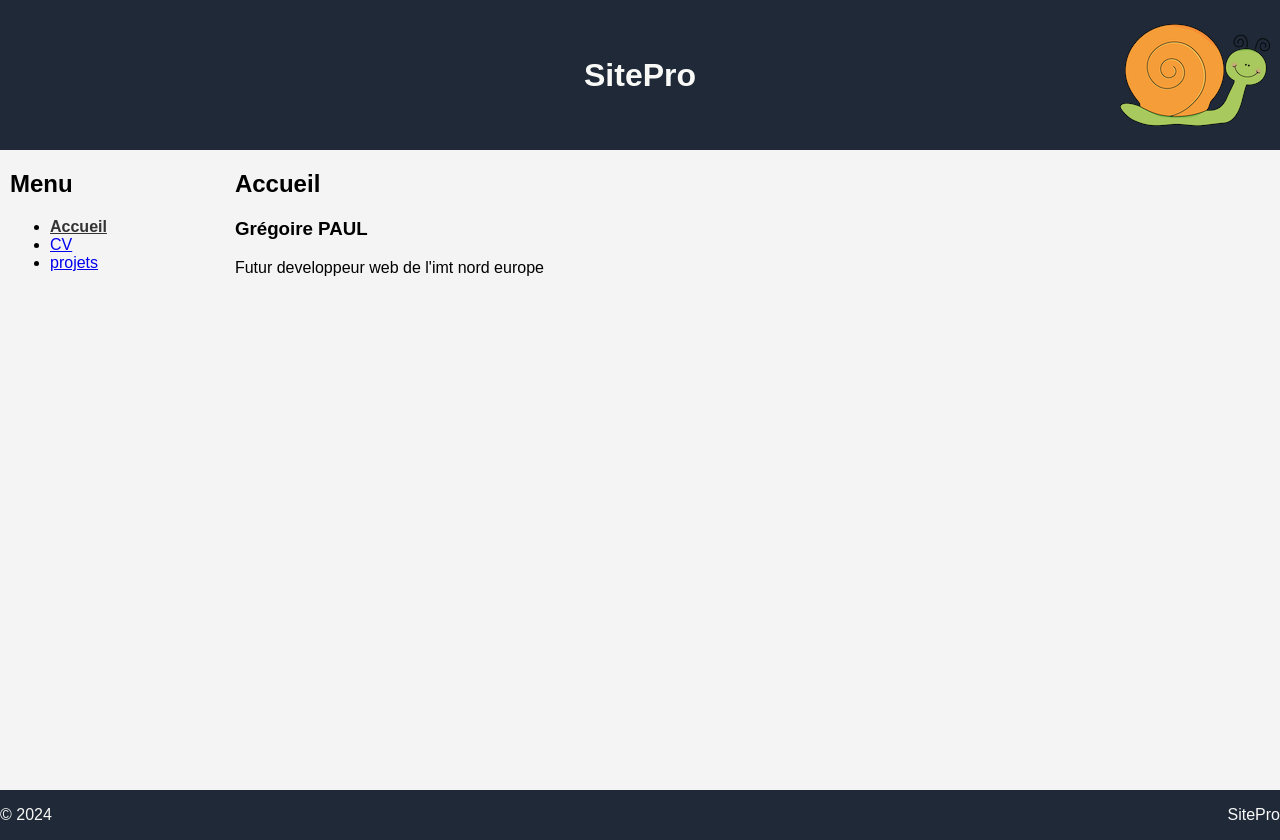
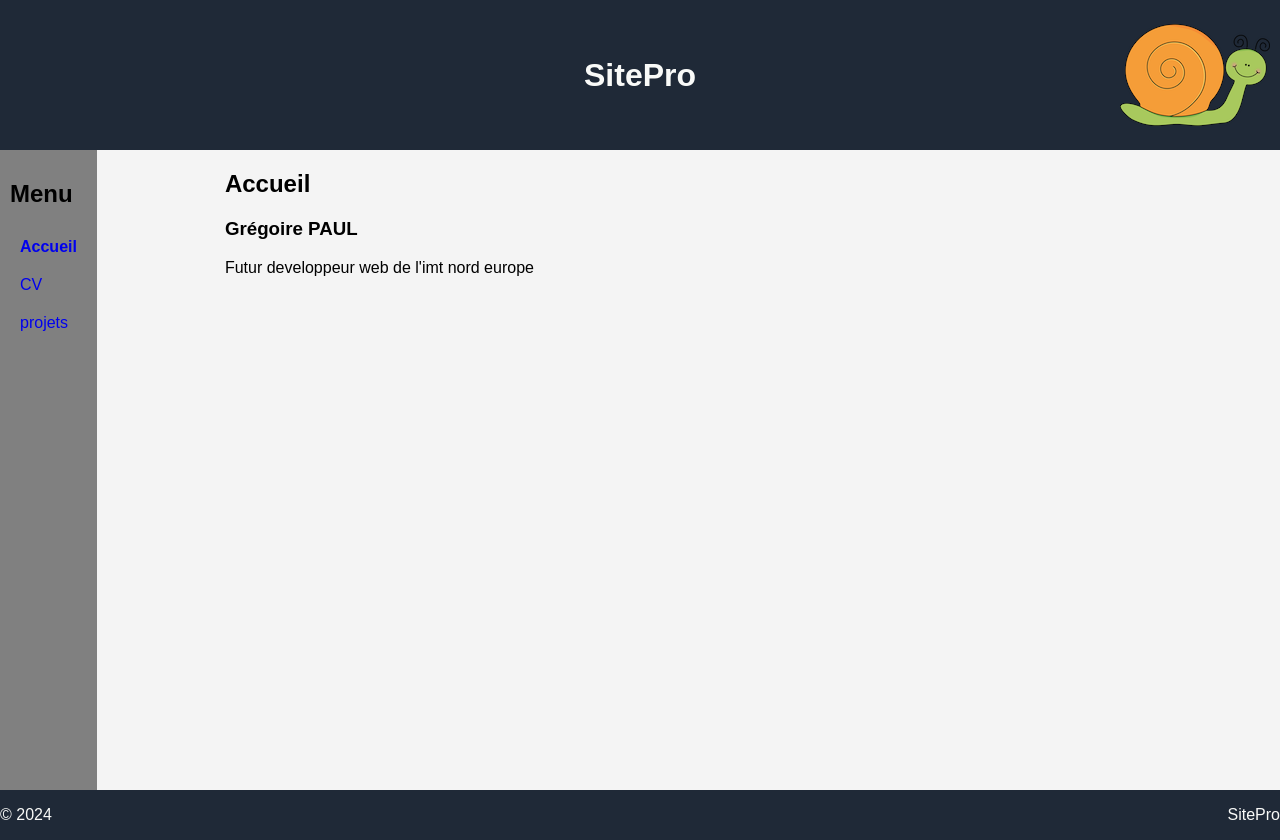
Before and after one commit to Aoxcis/IDAW, a PHP site: page / in a window 1280 px wide. Run offline with PHP 8.4, Linux system fonts and the light colour scheme.

Commit message:
changement style menu

```diff
--- a/SitePro/v1/style.css
+++ b/SitePro/v1/style.css
@@ -44,7 +44,23 @@ footer{
 
 .menu {
     justify-self: left;
-    margin-left: 10px;
+    padding: 10px;
+    background-color: gray;
+}
+
+.menu ul {
+    list-style-type: none;
+    padding: 0;
+}
+.menu a {
+    text-decoration: none;
+    padding: 10px;
+    display: inline-block;
+}
+
+.menu a:hover {
+    background-color: rgba(0, 0, 0, 0.439);
+    color: #F9FAF8;
 }
 
 .content{
@@ -53,6 +69,5 @@ footer{
 }
 
 #currentpage {
-    color: #333;
     font-weight: bold;
 }
```
Also changed, not shown: 1 other file.
